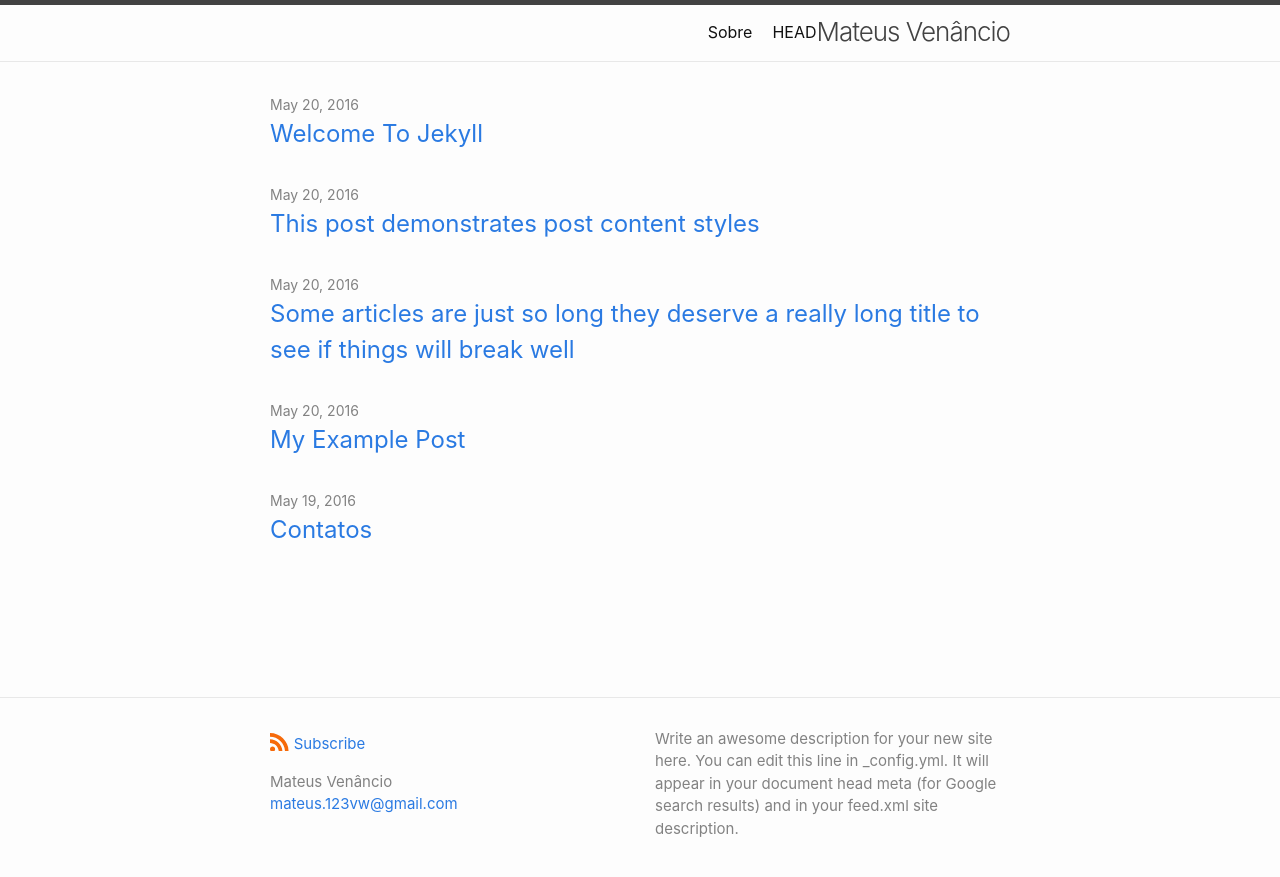
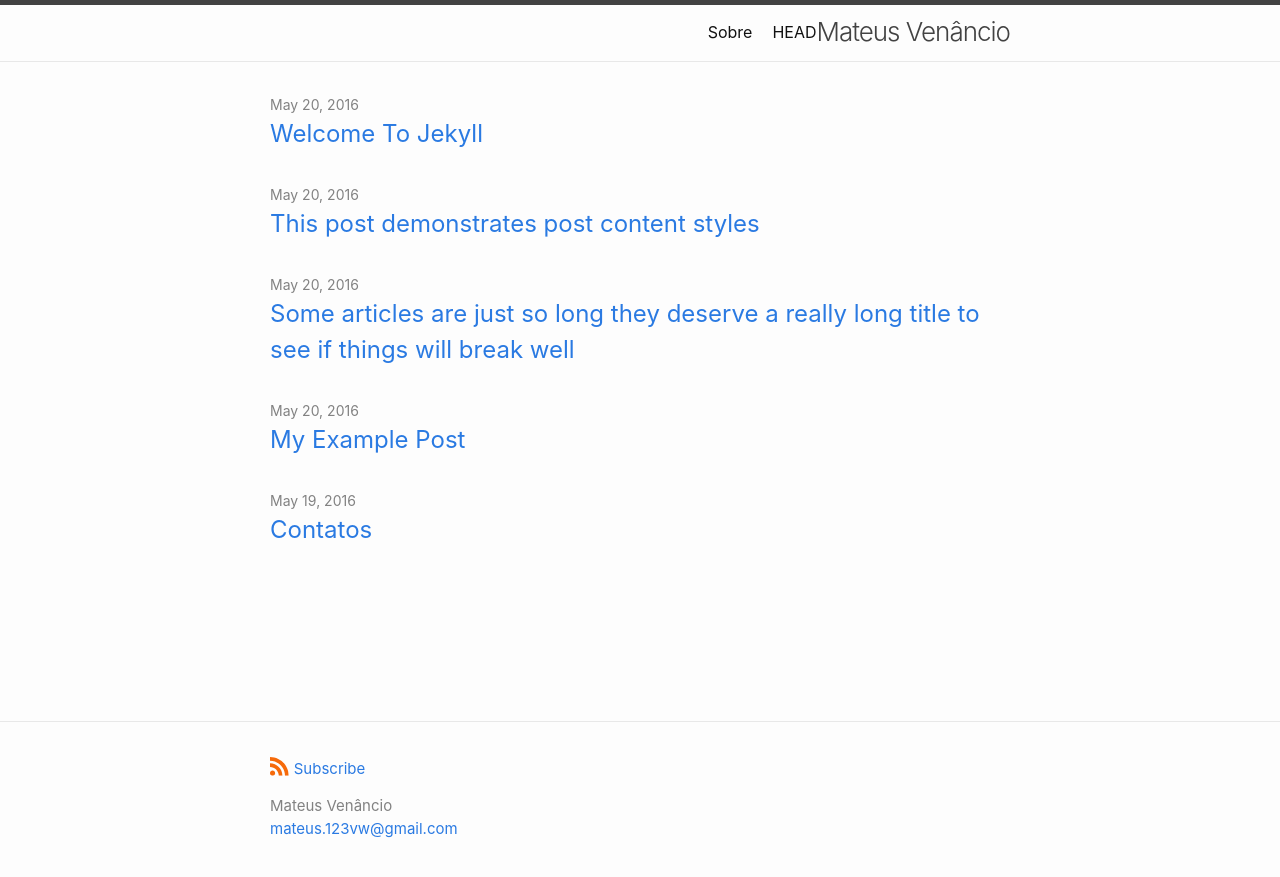
Before and after one commit to devsmate/5App, a Jekyll site: the page built from index.md, in a window 1280 px wide. Shown: the top 877 px of the page. Built offline with Jekyll 4.4.1, drawn with Linux system fonts in a browser that asks for light colours.

Commit message:
Update _config.yml

```diff
--- a/_config.yml
+++ b/_config.yml
@@ -6,9 +6,7 @@ author:
 # The `>` after `description:` means to ignore line-breaks until next key.
 # If you want to omit the line-break after the end of text, use `>-` instead.
 description: >
-  Write an awesome description for your new site here. You can edit this line
-  in _config.yml. It will appear in your document head meta (for Google search
-  results) and in your feed.xml site description.
+
 
 # Build settings
 
```
